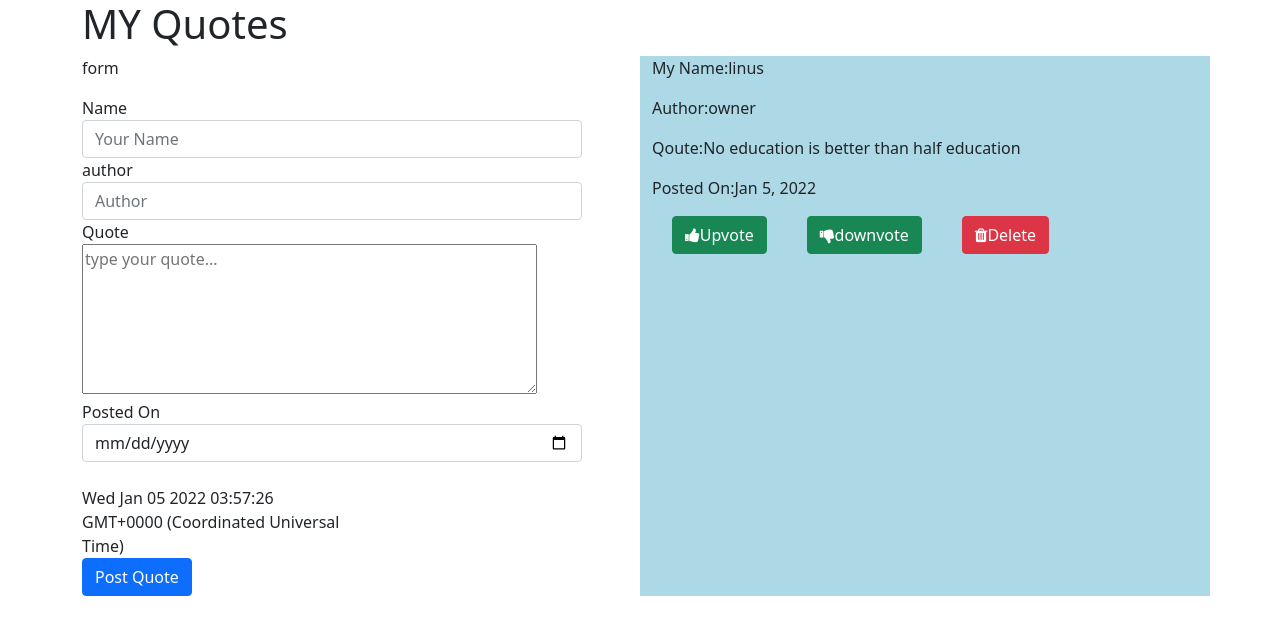
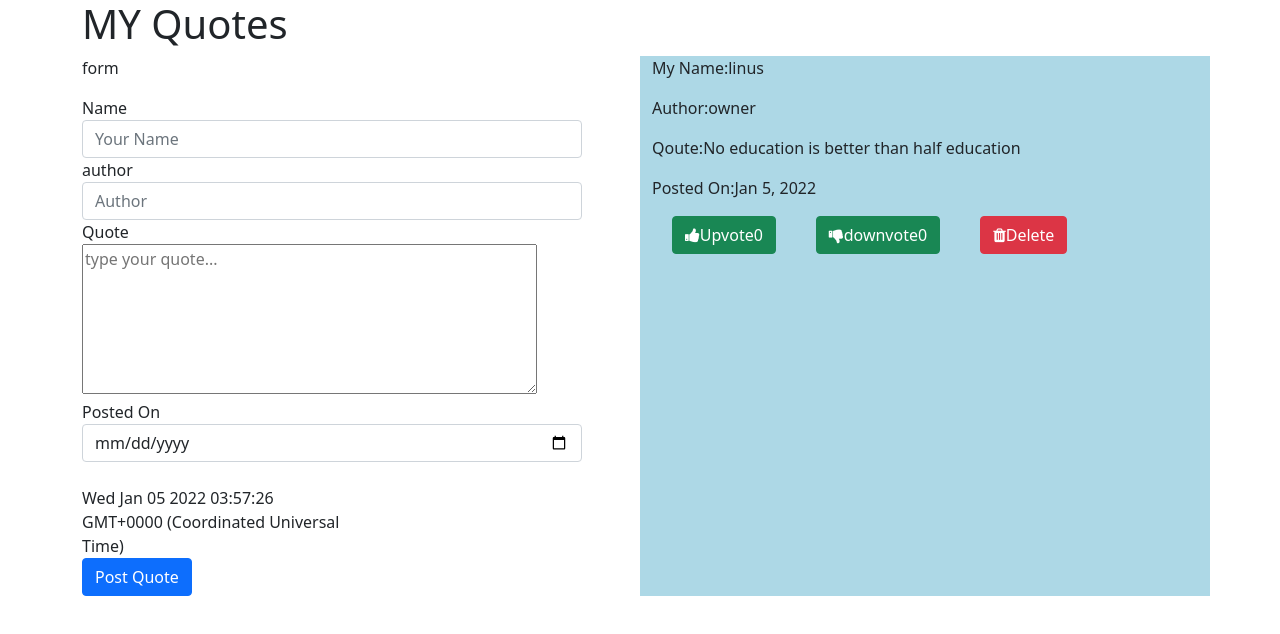
Before and after one commit to Lenus254/Quotes-app, an Angular app: page / in a window 1280 px wide. Shown: the top 634 px of the page. Built offline with nearby package versions, Linux system fonts and the light colour scheme.

Commit message:
created a function that performs upvoting on upvote component and another one that performs downvoting on downvote component on each posted quote

```diff
--- a/src/app/downvote/downvote.component.html
+++ b/src/app/downvote/downvote.component.html
@@ -1 +1 @@
-<button id="vbuttons" class="btn btn-success"><i class="fa fa-thumbs-down"></i>downvote</button>
+<button id="vbuttons" class="btn btn-success" (click)="downvotecount()"><i class="fa fa-thumbs-down"></i>downvote{{countdownvote}}</button>
--- a/src/app/downvote/downvote.component.ts
+++ b/src/app/downvote/downvote.component.ts
@@ -6,6 +6,10 @@ import { Component, OnInit } from '@angular/core';
   styleUrls: ['./downvote.component.css']
 })
 export class DownvoteComponent implements OnInit {
+  countdownvote:number=0
+  downvotecount(){
+    this.countdownvote++
+  }
 
   constructor() { }
 
--- a/src/app/upvote/upvote.component.html
+++ b/src/app/upvote/upvote.component.html
@@ -1 +1 @@
-<button  class="btn btn-success"><i class="fa fa-thumbs-up"></i>Upvote</button>
+<button  class="btn btn-success" (click)="upvotecount()"><i class="fa fa-thumbs-up"></i>Upvote{{countupvote}}</button>
--- a/src/app/upvote/upvote.component.ts
+++ b/src/app/upvote/upvote.component.ts
@@ -7,6 +7,13 @@ import { Component, OnInit } from '@angular/core';
 })
 export class UpvoteComponent implements OnInit {
 
+  countupvote:number=0
+
+  upvotecount(){
+    this.countupvote++
+
+  }
+
   constructor() { }
 
   ngOnInit(): void {
```
